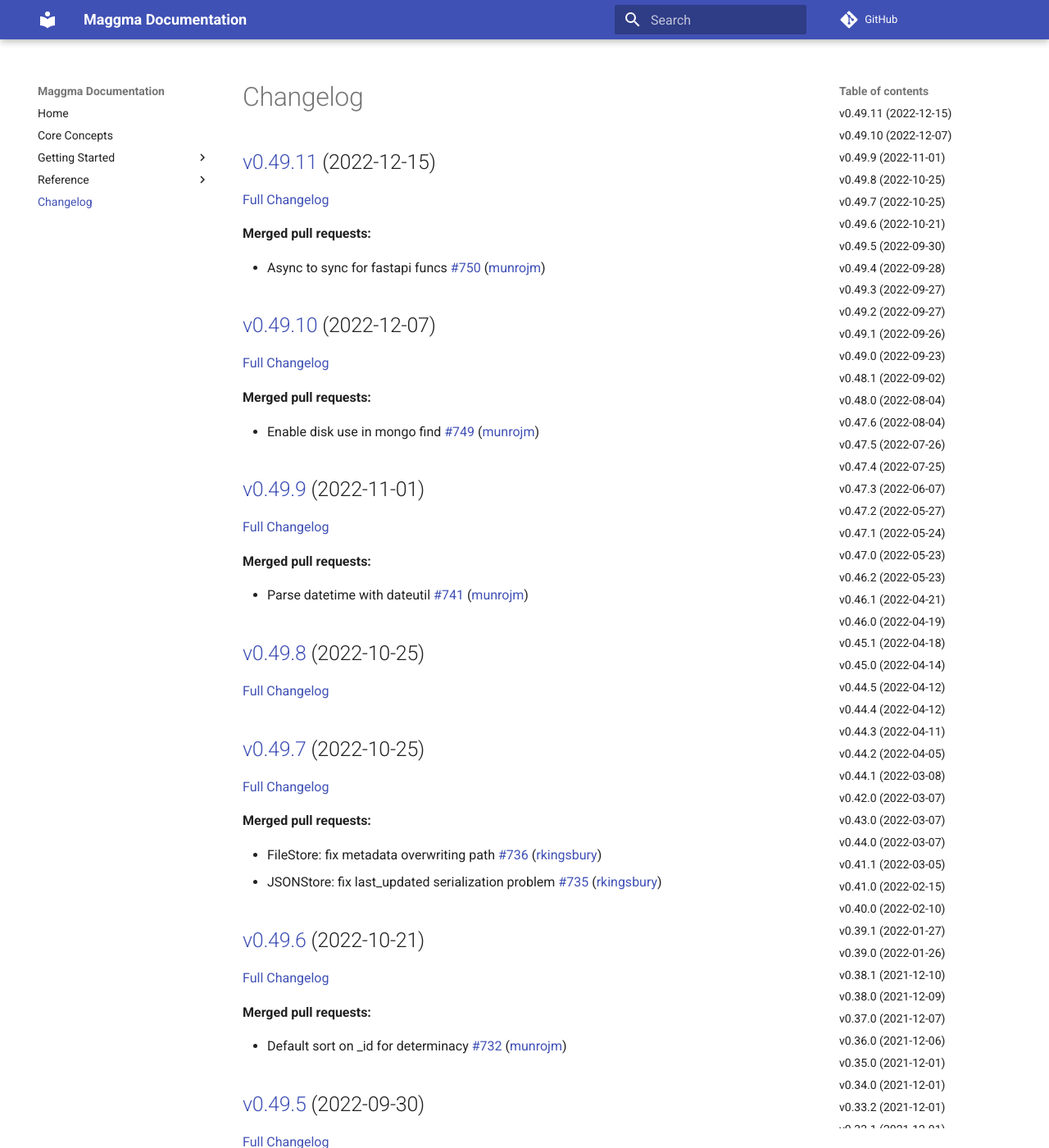
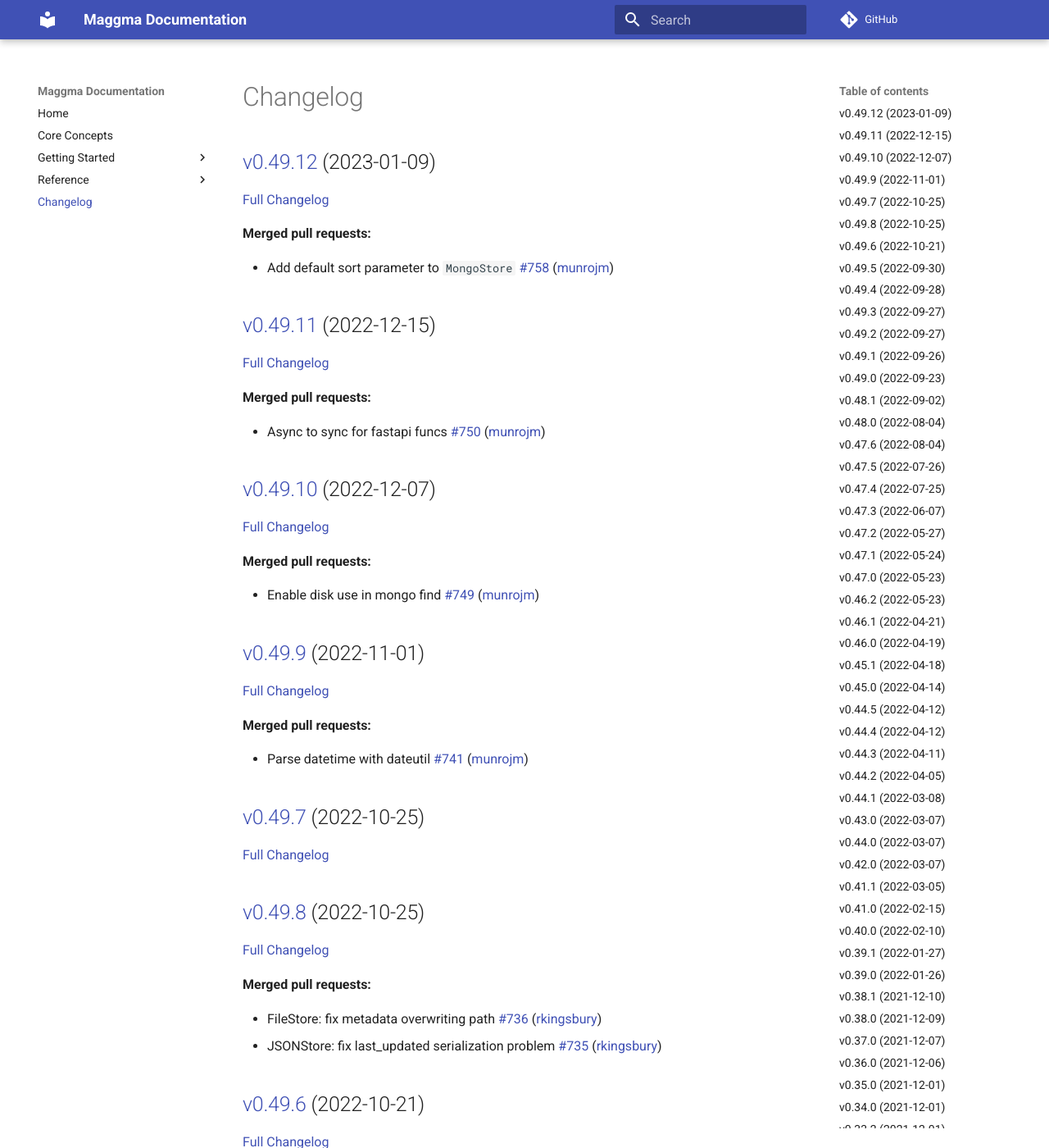
Before and after one commit to materialsproject/maggma, an MkDocs documentation site: the page built from docs/CHANGELOG.md, in a window 1280 px wide and 1400 px high. Shown: the whole window at 82% size. Built offline with MkDocs 1.6.1 and Material for MkDocs 9.7.7, drawn with Linux system fonts in a browser that asks for light colours; comment, search, counter and statistics services are not loaded; some of the changed text lies outside the part shown.

Commit message:
Updated CHANGELOG.md

```diff
--- a/docs/CHANGELOG.md
+++ b/docs/CHANGELOG.md
@@ -1,4 +1,12 @@
 # Changelog
+
+## [v0.49.12](https://github.com/materialsproject/maggma/tree/v0.49.12) (2023-01-09)
+
+[Full Changelog](https://github.com/materialsproject/maggma/compare/v0.49.11...v0.49.12)
+
+**Merged pull requests:**
+
+- Add default sort parameter to `MongoStore` [\#758](https://github.com/materialsproject/maggma/pull/758) ([munrojm](https://github.com/munrojm))
 
 ## [v0.49.11](https://github.com/materialsproject/maggma/tree/v0.49.11) (2022-12-15)
 
@@ -18,19 +26,19 @@
 
 ## [v0.49.9](https://github.com/materialsproject/maggma/tree/v0.49.9) (2022-11-01)
 
-[Full Changelog](https://github.com/materialsproject/maggma/compare/v0.49.8...v0.49.9)
+[Full Changelog](https://github.com/materialsproject/maggma/compare/v0.49.7...v0.49.9)
 
 **Merged pull requests:**
 
 - Parse datetime with dateutil [\#741](https://github.com/materialsproject/maggma/pull/741) ([munrojm](https://github.com/munrojm))
 
+## [v0.49.7](https://github.com/materialsproject/maggma/tree/v0.49.7) (2022-10-25)
+
+[Full Changelog](https://github.com/materialsproject/maggma/compare/v0.49.8...v0.49.7)
+
 ## [v0.49.8](https://github.com/materialsproject/maggma/tree/v0.49.8) (2022-10-25)
 
-[Full Changelog](https://github.com/materialsproject/maggma/compare/v0.49.7...v0.49.8)
-
-## [v0.49.7](https://github.com/materialsproject/maggma/tree/v0.49.7) (2022-10-25)
-
-[Full Changelog](https://github.com/materialsproject/maggma/compare/v0.49.6...v0.49.7)
+[Full Changelog](https://github.com/materialsproject/maggma/compare/v0.49.6...v0.49.8)
 
 **Merged pull requests:**
 
@@ -255,7 +259,11 @@
 
 ## [v0.44.0](https://github.com/materialsproject/maggma/tree/v0.44.0) (2022-03-07)
 
-[Full Changelog](https://github.com/materialsproject/maggma/compare/v0.41.1...v0.44.0)
+[Full Changelog](https://github.com/materialsproject/maggma/compare/v0.42.0...v0.44.0)
+
+## [v0.42.0](https://github.com/materialsproject/maggma/tree/v0.42.0) (2022-03-07)
+
+[Full Changelog](https://github.com/materialsproject/maggma/compare/v0.41.1...v0.42.0)
 
 **Merged pull requests:**
 
```
Also changed, not shown: other parts of docs/CHANGELOG.md (+1 -5 lines).
